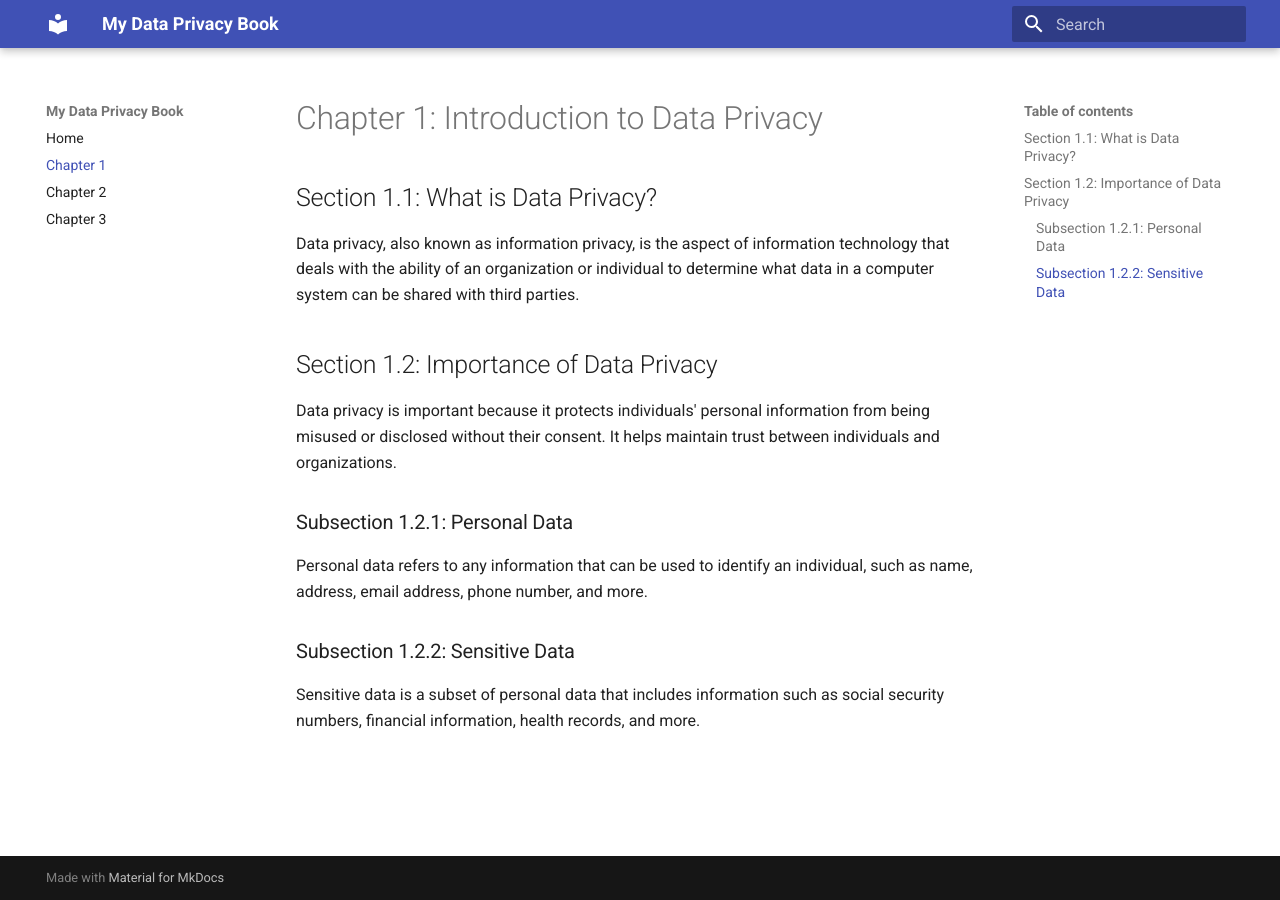
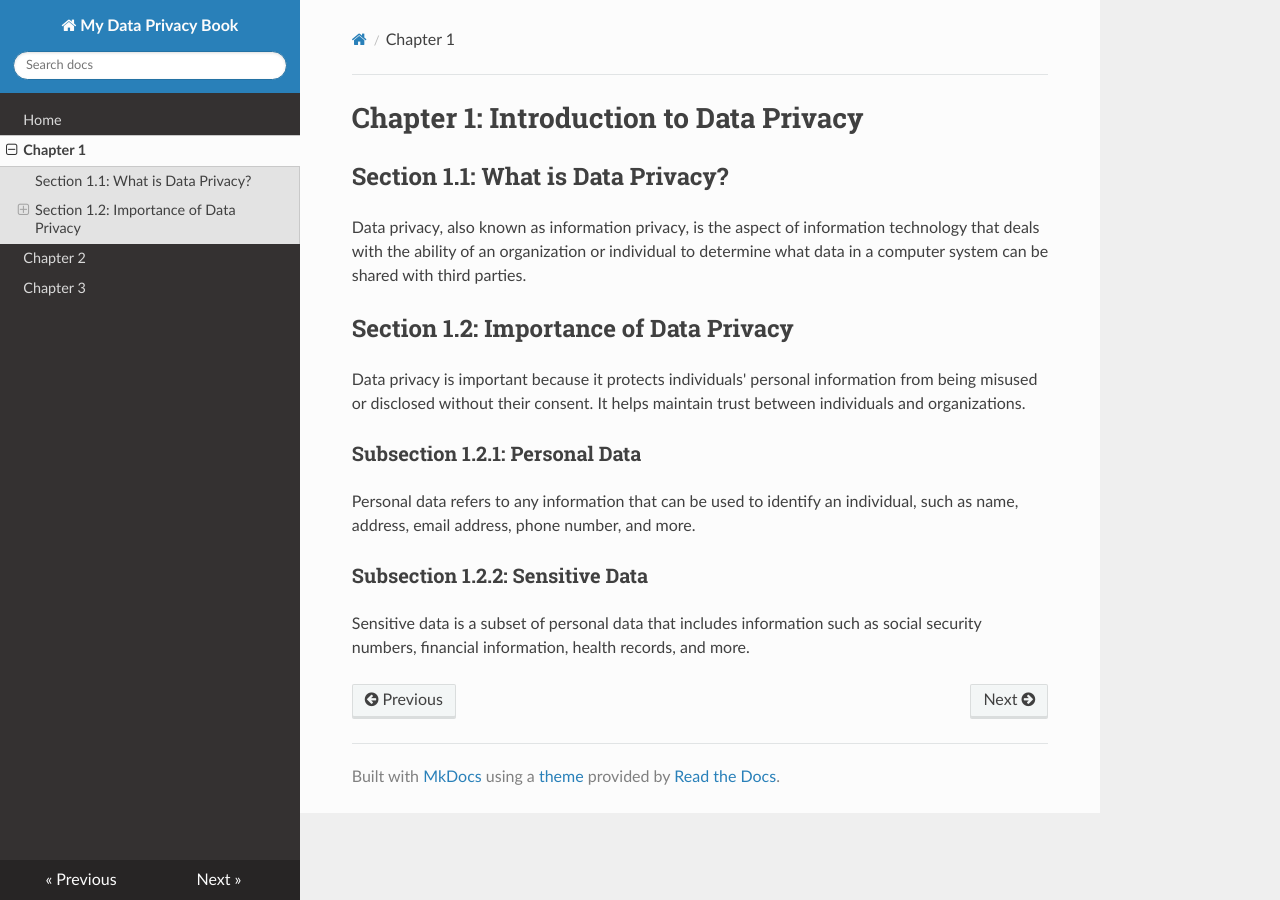
Before and after one commit to akcaoglu/kvk, an MkDocs documentation site: the page built from docs/chapter1.md, in a window 1280 px wide. Built offline with MkDocs 1.6.1, drawn with Linux system fonts in a browser that asks for light colours; nearby versions of some CDN libraries.

Commit message:
Update mkdocs.yml

```diff
--- a/mkdocs.yml
+++ b/mkdocs.yml
@@ -1,8 +1,11 @@
 site_name: My Data Privacy Book
+
+# Theme configuration
+theme:
+  name: readthedocs
+
 nav:
   - Home: index.md
   - Chapter 1: chapter1.md
   - Chapter 2: chapter2.md
   - Chapter 3: chapter3.md
-theme:
-  name: material
```
